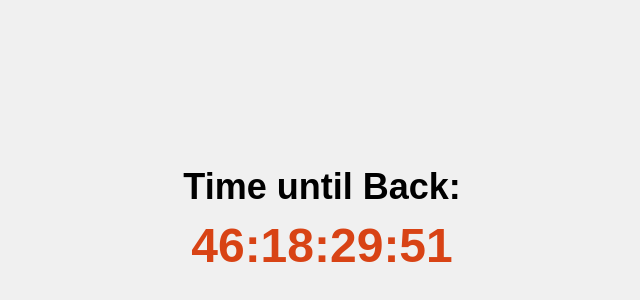
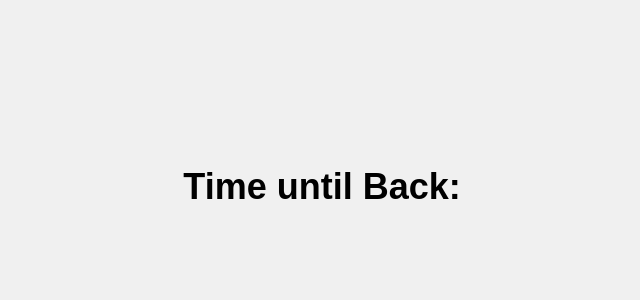
Before and after one commit to Levijaeger160/Notion, a plain HTML site: page countdown.html in a window 1280 px wide. Shown: the part 186-486 px from the top of the page, without its empty margins (318-958 px from the left). Drawn offline with Linux system fonts and the light colour scheme.

Commit message:
Update countdown.html

```diff
--- a/countdown.html
+++ b/countdown.html
@@ -23,7 +23,7 @@
         .countdown {
             font-size: 48px;
             font-weight: bold;
-            color: #d84315; /* A bit of color for the countdown */
+            color: #f0f0f0; /* A bit of color for the countdown */
         }
     </style>
 </head>
```
